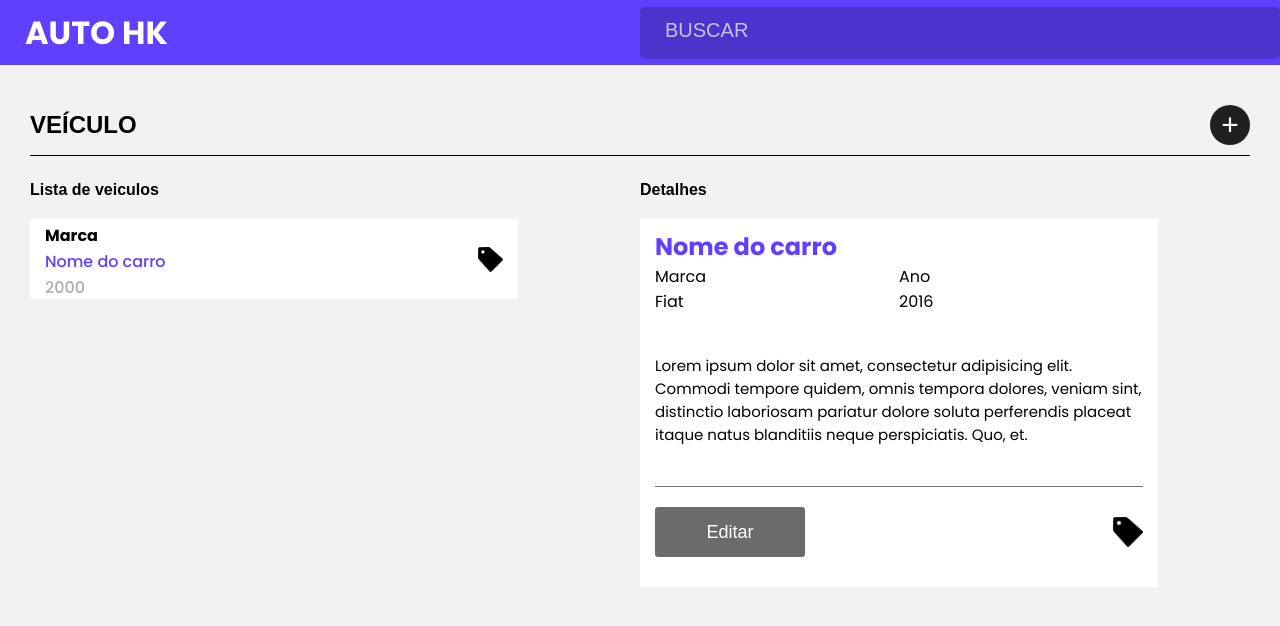
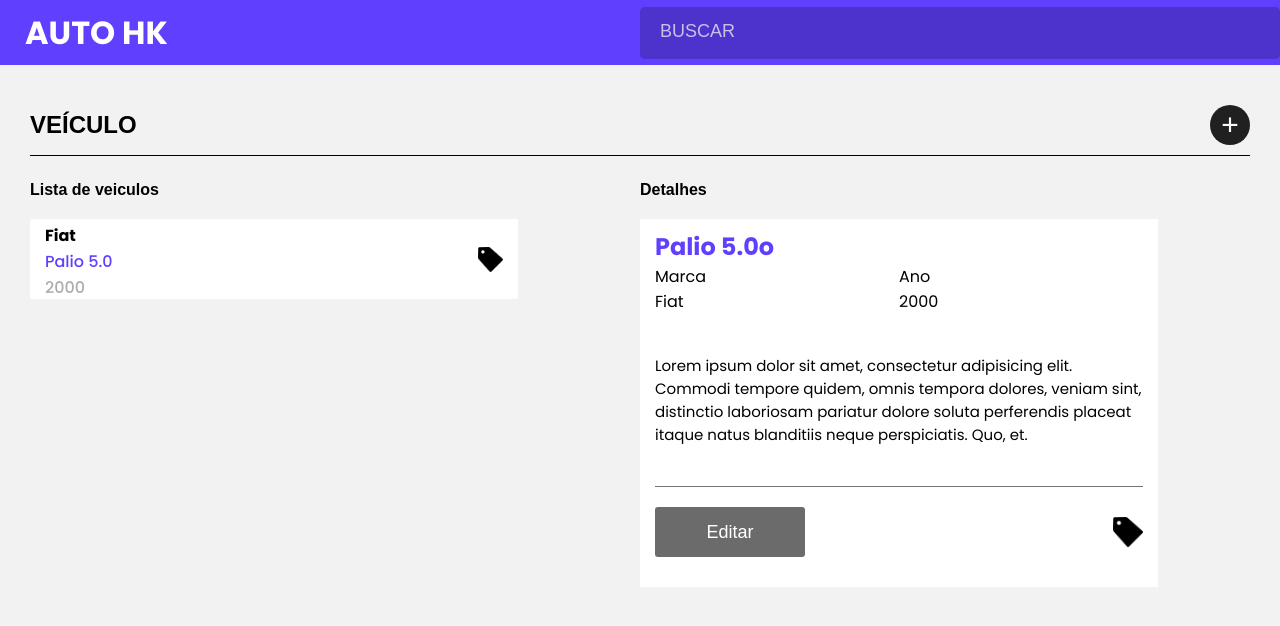
Before and after one commit to DiogoRodriguees/AUTO_HK, a React (Vite) app in the folder client/: page / in a window 1280 px wide. Shown: the top 626 px of the page. Built offline with nearby package versions, Linux system fonts and the light colour scheme.

Commit message:
adicionando props aos cards

```diff
--- a/client/src/components/BuscaVeiculo/style.css
+++ b/client/src/components/BuscaVeiculo/style.css
@@ -23,6 +23,13 @@
 
 .cabecalho-busca::placeholder{
     color: #f2f2f2be;
-    padding-left: 25px;
-    font-size: 20px;
+    padding-left: 20px;
+    font-size: 18px;
 }
+
+.cabecalho-busca:focus{
+    color: white;
+    box-shadow: 0 0 0 0 ;
+    outline: 0;
+    padding-left: 20px;
+}
--- a/client/src/components/CarDetails/index.jsx
+++ b/client/src/components/CarDetails/index.jsx
@@ -1,18 +1,18 @@
 import "./style.css"
 
-export default function CardDetails(){
+export default function CardDetails({marca, ano, nomeDoCarro}){
     return (
         <div className="container-details">
-            <h2 className="nome-veiculo">Nome do carro</h2>
+            <h2 className="nome-veiculo">{nomeDoCarro}o</h2>
 
             <div className="container-marca-ano">
                 <div>
                     <p>Marca</p>
-                    <p>Fiat</p>
+                    <p>{marca}</p>
                 </div>
                 <div>
                     <p>Ano</p>
-                    <p>2016</p>
+                    <p>{ano}</p>
                 </div>
             </div>
 
--- a/client/src/components/CardVeiculo/index.jsx
+++ b/client/src/components/CardVeiculo/index.jsx
@@ -1,14 +1,14 @@
 import "./style.css"
 
-export default function CardVeiculo(){
+export default function CardVeiculo({marca, ano, nomeDoCarro}){
     return (
         <div className="card-container">
             <div className="informacoes-veiculo">
                 <p className="card-marca">
-                    <b>Marca</b>
+                    <b>{marca}</b>
                 </p>
-                <p className="card-nome-veiculo">Nome do carro</p>
-                <p className="card-ano-veiculo">2000</p>
+                <p className="card-nome-veiculo">{nomeDoCarro}</p>
+                <p className="card-ano-veiculo">{ano}</p>
             </div>
 
             <img className="ticket-compra" src="../../../src/img/ticket.png" alt="" />
--- a/client/src/components/ListaVeiculo/index.jsx
+++ b/client/src/components/ListaVeiculo/index.jsx
@@ -8,12 +8,12 @@ export default function ListaVeiculo(){
             <div className="lista-container">
                 <h3 className="lista-titulo">Lista de veiculos</h3>
                 <div className="detalhes-lista">
-                    <CardVeiculo />
+                    <CardVeiculo marca={"Fiat"} ano={2000} nomeDoCarro={'Palio 5.0'}/>
                 </div>
             </div>
             <div className="detalhes-container">
                 <h3 className="detalhes-titulo">Detalhes</h3>
-                <CardDetails/>
+                <CardDetails marca={"Fiat"} ano={2000} nomeDoCarro={'Palio 5.0'}/>
             </div>
         </div>
     )
```
